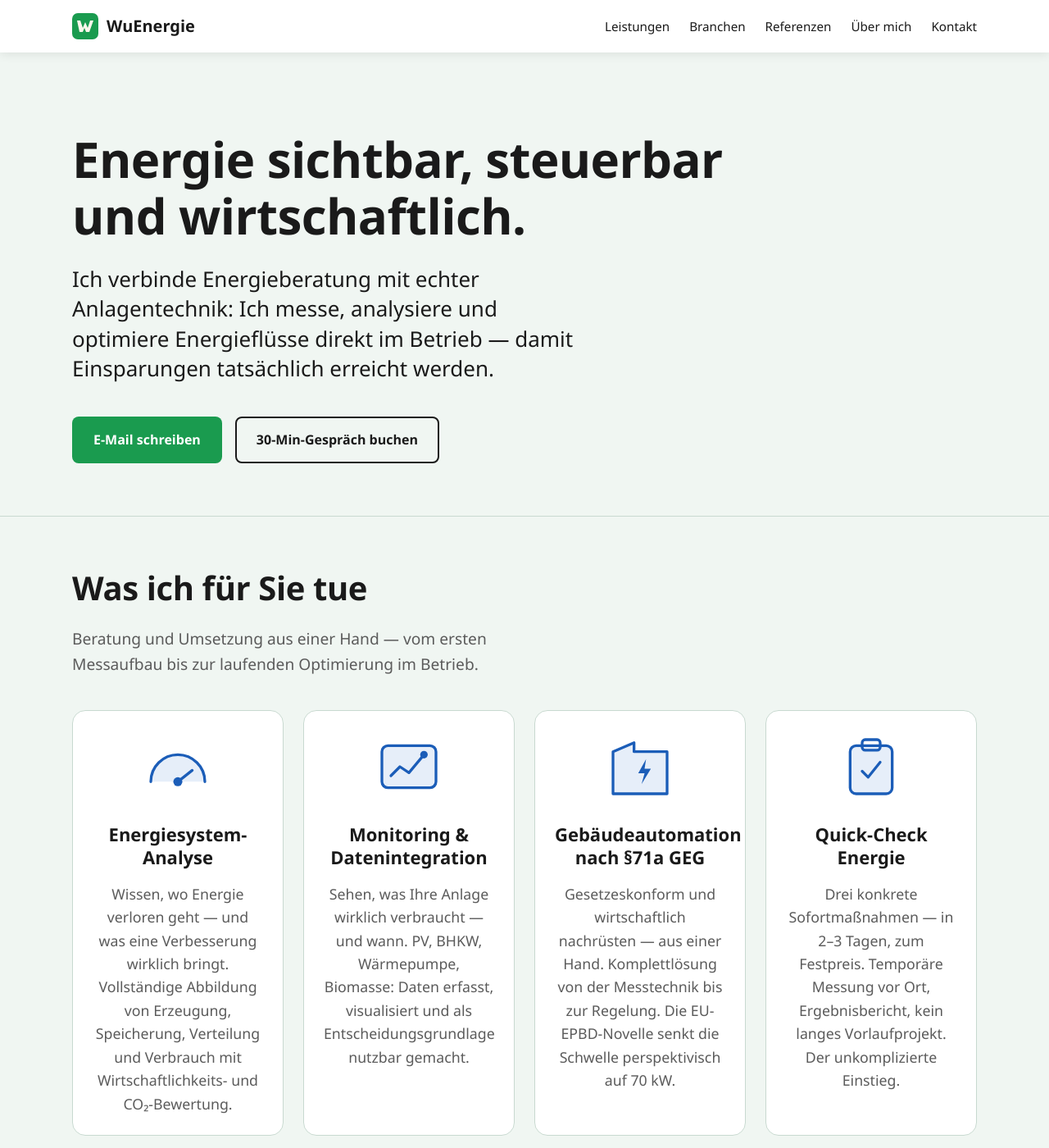
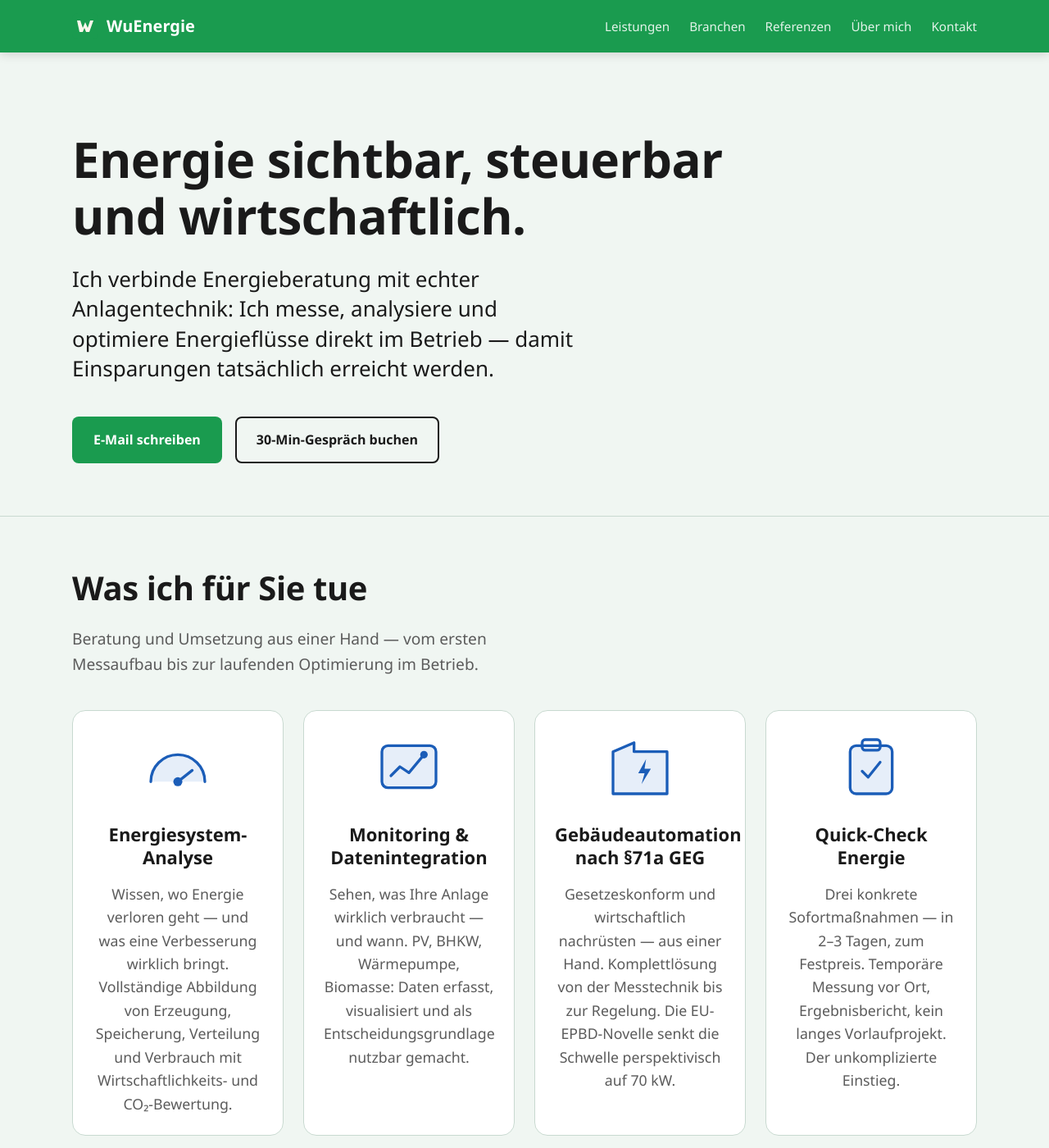
Before and after one commit to wuenergie/wuenergie-site, a Jekyll site: the page built from index.md, in a window 1280 px wide and 1400 px high. Shown: the whole window at 82% size. Built offline with Jekyll 4.4.1, drawn with Linux system fonts in a browser that asks for light colours.

Commit message:
Design: Menüleiste in Akzentgrün mit weißer Schrift
Co-Authored-By: Claude Sonnet 4.6 <noreply@anthropic.com>

```diff
--- a/assets/css/style.css
+++ b/assets/css/style.css
@@ -75,6 +75,7 @@ a:hover { color: var(--c-blue); }
 .btn:focus-visible {
   outline-offset: 4px;
 }
+.site-header a:focus-visible,
 .cta a:focus-visible,
 .site-footer a:focus-visible {
   outline-color: #fff;
@@ -104,8 +105,8 @@ a:hover { color: var(--c-blue); }
 
 /* Header */
 .site-header {
-  background: #FFFFFF;
-  box-shadow: 0 2px 12px rgba(0, 0, 0, 0.09);
+  background: var(--c-accent);
+  box-shadow: 0 2px 12px rgba(0, 0, 0, 0.15);
   position: sticky;
   top: 0;
   z-index: 10;
@@ -127,7 +128,7 @@ a:hover { color: var(--c-blue); }
   font-size: 1.25rem;
   font-weight: 600;
   text-decoration: none;
-  color: var(--c-ink);
+  color: #fff;
 }
 .site-nav {
   display: flex;
@@ -136,11 +137,11 @@ a:hover { color: var(--c-blue); }
 }
 .site-nav a {
   text-decoration: none;
-  color: var(--c-ink);
+  color: rgba(255, 255, 255, 0.88);
   font-weight: 500;
   font-size: 0.95rem;
 }
-.site-nav a:hover { color: var(--c-blue); }
+.site-nav a:hover { color: #fff; }
 @media (max-width: 640px) {
   html { scroll-padding-top: 6.5rem; }
   .header-inner {
```
